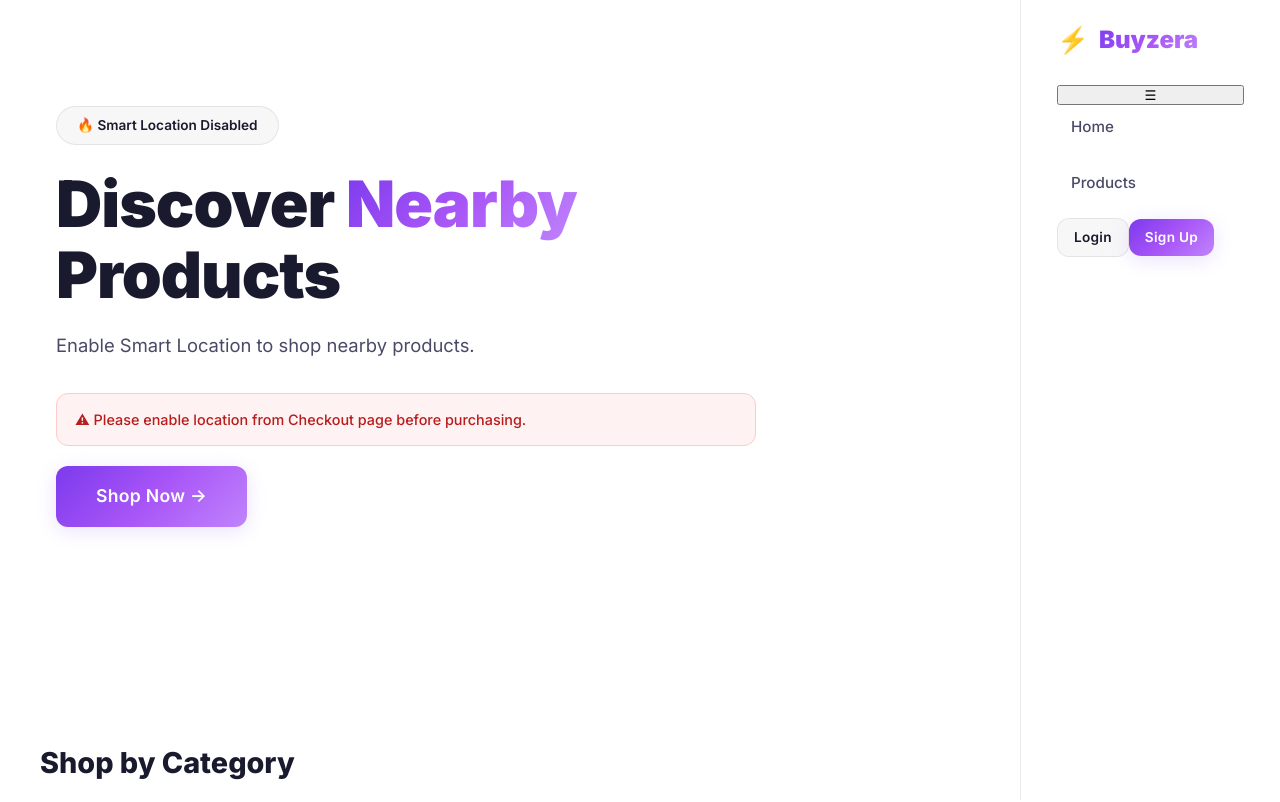
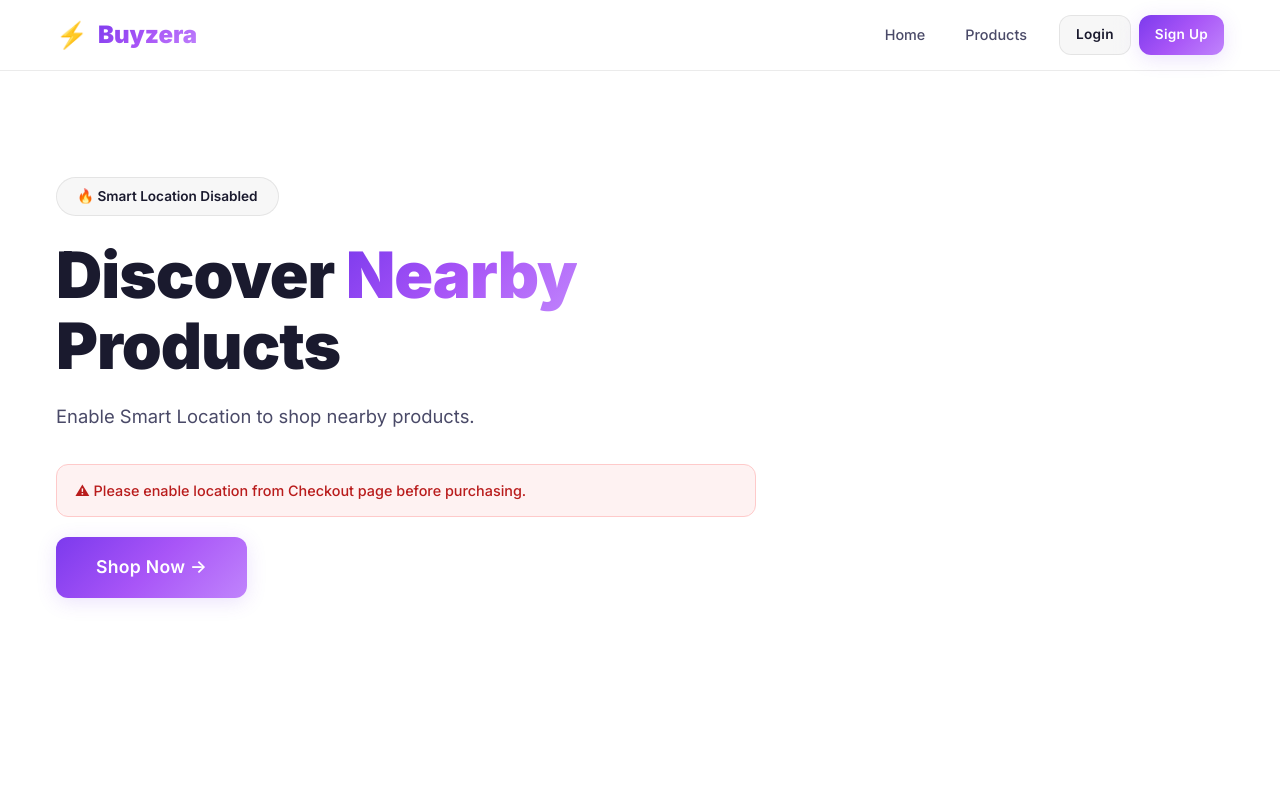
Before and after one commit to 123rrraaa/buyzera, a React (Vite) app in the folder Frontend/: page / in a window 1280 px wide. Shown: the top 802 px of the page. Built offline with nearby package versions, Linux system fonts and the light colour scheme; no server answers.

Commit message:
Update Navbar.css

```diff
--- a/Frontend/src/components/Navbar.css
+++ b/Frontend/src/components/Navbar.css
@@ -1,37 +1,27 @@
-/* Right-side full height navbar */
 .navbar {
-  position: fixed;
+    position: sticky;
     top: 0;
-  right: 0;
-  width: 260px;
-  height: 100vh; /* Full viewport height */
-  background: rgba(255, 255, 255, 0.95);
+    z-index: 100;
+    background: rgba(255, 255, 255, 0.9);
     backdrop-filter: blur(20px);
-  border-left: 1px solid var(--border-color);
-  z-index: 200;
-  display: flex;
-  flex-direction: column;
-  padding: 20px;
-  box-sizing: border-box;
-  transition: transform 0.3s ease;
+    border-bottom: 1px solid var(--border-color);
+    padding: 0 0;
 }
 
-/* Inner container */
 .navbar-inner {
     display: flex;
-  flex-direction: column;
-  height: 100%;
+    align-items: center;
+    justify-content: space-between;
+    height: 70px;
 }
 
-/* Brand */
 .navbar-brand {
     display: flex;
     align-items: center;
     gap: 10px;
     font-size: 1.5rem;
     font-weight: 900;
-  margin-bottom: 24px;
-  text-decoration: none;
+    z-index: 102;
 }
 
 .brand-icon {
@@ -45,48 +35,94 @@
     background-clip: text;
 }
 
-/* Links stacked vertically */
+/* ── Hamburger Button ── */
+.mobile-menu-btn {
+    display: none;
+    align-items: center;
+    justify-content: center;
+    width: 42px;
+    height: 42px;
+    border: 1px solid var(--border-color);
+    border-radius: var(--radius-sm);
+    background: var(--bg-glass);
+    color: var(--text-primary);
+    font-size: 1.3rem;
+    cursor: pointer;
+    z-index: 102;
+    transition: all var(--transition-fast);
+}
+
+.mobile-menu-btn:hover {
+    background: var(--bg-glass-hover);
+    border-color: var(--border-hover);
+}
+
+/* ── Nav Links ── */
 .navbar-links {
     display: flex;
-  flex-direction: column;
-  gap: 12px;
-  flex: 1;
+    align-items: center;
+    gap: 8px;
 }
 
 .nav-link {
-  padding: 10px 14px;
+    position: relative;
+    display: inline-flex;
+    align-items: center;
+    gap: 4px;
+    padding: 8px 16px;
     border-radius: var(--radius-sm);
-  font-size: 0.95rem;
+    font-size: 0.9rem;
     font-weight: 500;
     color: var(--text-secondary);
-  text-decoration: none;
-  transition: background 0.2s;
+    transition: all var(--transition-fast);
 }
 
 .nav-link:hover {
+    color: var(--text-primary);
     background: var(--bg-glass);
-  color: var(--text-primary);
 }
 
-/* Cart badge */
+.nav-admin {
+    color: var(--accent-secondary);
+    font-weight: 600;
+}
+
 .nav-cart {
     position: relative;
+    font-size: 1.2rem;
 }
 
 .cart-badge {
+    position: absolute;
+    top: -8px;
+    right: -16px;
     background: #7c3aed;
     color: #fff;
     font-size: 0.75rem;
     font-weight: 700;
     border-radius: 50%;
     padding: 2px 6px;
-  margin-left: 6px;
+    min-width: 20px;
+    text-align: center;
+    box-shadow: 0 2px 8px rgba(124, 58, 237, 0.15);
+    pointer-events: none;
 }
 
-/* User menu */
+/* Specific for Favourites tab to align badge perfectly */
+.nav-link[href="/favourites"] .cart-badge {
+    right: -10px;
+    top: -8px;
+}
+
+.nav-auth {
+    display: flex;
+    gap: 8px;
+    margin-left: 8px;
+}
+
 .nav-user-menu {
-  margin-top: auto;
     position: relative;
+    margin-left: 8px;
 }
 
 .nav-user-btn {
@@ -98,7 +134,12 @@
     border-radius: var(--radius-md);
     padding: 6px 14px;
     color: var(--text-primary);
-  cursor: pointer;
+    font-size: 0.9rem;
+    transition: all var(--transition-fast);
+}
+
+.nav-user-btn:hover {
+    border-color: var(--border-hover);
 }
 
 .user-avatar {
@@ -109,46 +150,66 @@
     display: flex;
     align-items: center;
     justify-content: center;
+    font-size: 0.8rem;
     font-weight: 700;
     color: white;
 }
 
+.user-name {
+    font-weight: 500;
+}
+
 .nav-dropdown {
     position: absolute;
-  top: 100%;
-  left: 0;
+    top: calc(100% + 8px);
+    right: 0;
+    min-width: 200px;
     background: var(--bg-secondary);
+    border: 1px solid var(--border-color);
     border-radius: var(--radius-md);
     padding: 8px;
-  display: none;
+    opacity: 0;
+    visibility: hidden;
+    transform: translateY(-10px);
+    transition: all var(--transition-base);
+    box-shadow: var(--shadow-lg);
 }
 
 .nav-user-menu:hover .nav-dropdown {
-  display: block;
+    opacity: 1;
+    visibility: visible;
+    transform: translateY(0);
 }
 
-/* Overlay for mobile */
+.dropdown-item {
+    display: block;
+    width: 100%;
+    padding: 10px 14px;
+    border: none;
+    background: none;
+    color: var(--text-secondary);
+    font-size: 0.9rem;
+    text-align: left;
+    border-radius: var(--radius-sm);
+    transition: all var(--transition-fast);
+    cursor: pointer;
+}
+
+.dropdown-item:hover {
+    background: var(--bg-glass);
+    color: var(--text-primary);
+}
+
+.dropdown-divider {
+    border: none;
+    border-top: 1px solid var(--border-color);
+    margin: 4px 0;
+}
+
+/* ── Overlay (mobile) ── */
 .navbar-overlay {
     display: none;
 }
-
-@media (max-width: 768px) {
-  .navbar {
-    transform: translateX(100%);
-  }
-  .navbar.open {
-    transform: translateX(0);
-  }
-  .navbar-overlay {
-    display: block;
-    position: fixed;
-    inset: 0;
-    background: rgba(0, 0, 0, 0.35);
-    backdrop-filter: blur(2px);
-    z-index: 150;
-  }
-}
-
 
 /* ═══════════════════════════════════
    TABLET — ≤ 768px
```
Lines whose indentation alone changed are shown as unchanged.
